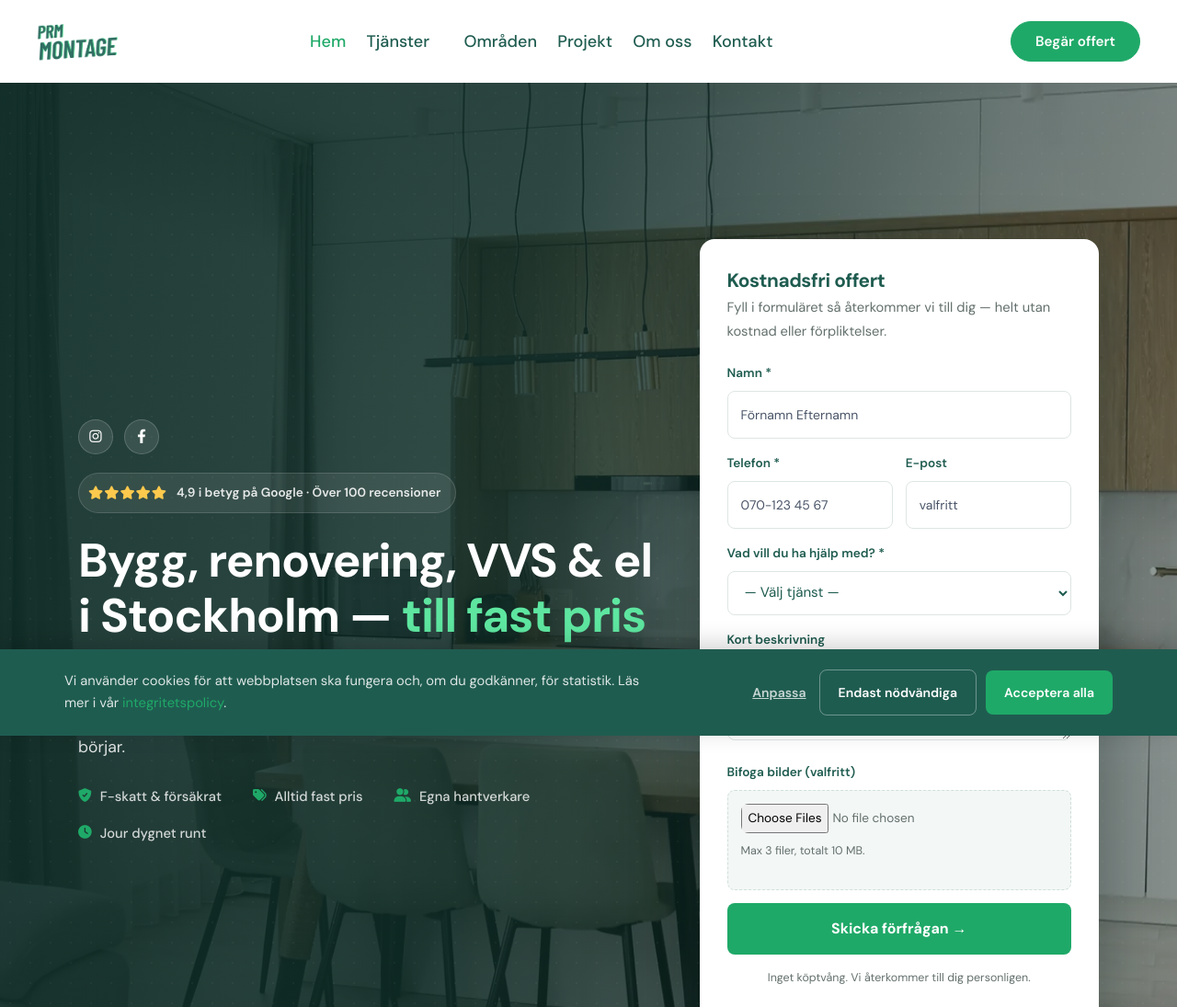
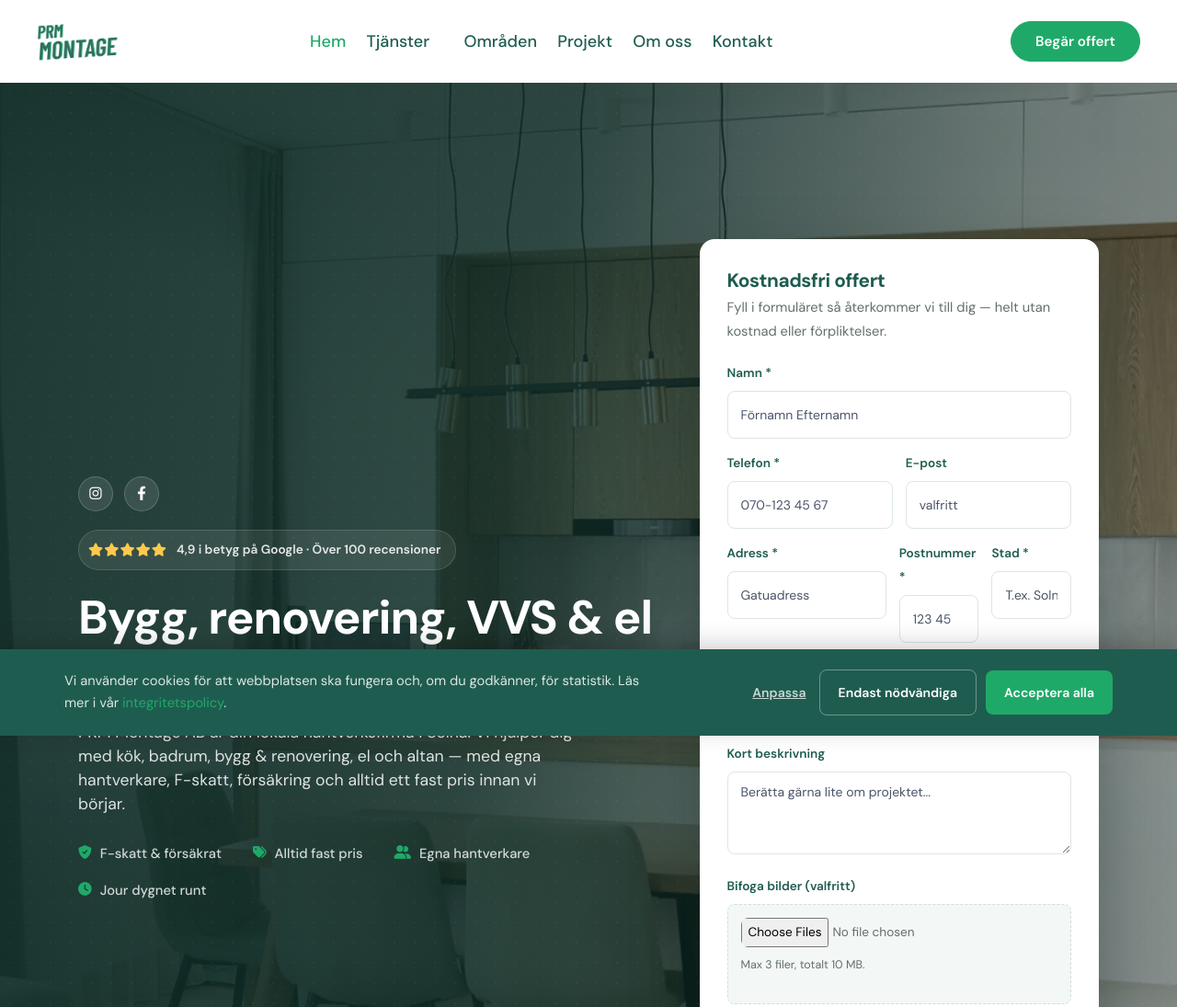
Before and after one commit to matiaslopezeffektiv/prm-montage-website, a website: page index.html in a window 1280 px wide. Shown: the top 1095 px of the page at 92% size. Drawn offline with Linux system fonts and the light colour scheme; a script that the page names is missing.

Commit message:
Lägg till adressfält i hero-formuläret, i en rad istället för tre
Hero-formuläret på startsidan får nu samma obligatoriska adress-,
postnummer- och stadfält som kontaktformuläret och offert-modalen, men
i en enda kompakt rad (ny .nt-form-row3, 2fr/1fr/1fr, kollapsar till en
kolumn under 650px) istället för att stapla dem i flera rader.

Tar samtidigt bort det tidigare undantaget för formulärtypen "offert" i
api/contact.js så att adress/postnummer/stad krävs konsekvent för alla
formulär.

```diff
--- a/api/contact.js
+++ b/api/contact.js
@@ -19,9 +19,7 @@ module.exports = async (req, res) => {
     return;
   }
 
-  // Hero-formuläret (type "offert") saknar adressfält med flit för att hålla den
-  // låg-friktionsupplevelsen ovanför vikningen — kravet gäller övriga formulär.
-  if (type !== 'offert' && (!address || !postalCode || !city)) {
+  if (!address || !postalCode || !city) {
     res.status(400).json({ error: 'Adress, postnummer och stad krävs.' });
     return;
   }
--- a/assets/css/custom.css
+++ b/assets/css/custom.css
@@ -1014,6 +1014,8 @@ a:hover { color: var(--nt-orange-dark); }
 .nt-form-field textarea { min-height: 90px; resize: vertical; }
 .nt-form-row2 { display: grid; grid-template-columns: 1fr 1fr; gap: 14px; }
 @media (max-width: 480px) { .nt-form-row2 { grid-template-columns: 1fr; } }
+.nt-form-row3 { display: grid; grid-template-columns: 2fr 1fr 1fr; gap: 14px; }
+@media (max-width: 650px) { .nt-form-row3 { grid-template-columns: 1fr; } }
 .nt-form-submit {
   width: 100%;
   background: var(--nt-orange);
--- a/index.html
+++ b/index.html
@@ -201,6 +201,20 @@
                 <div class="nt-form-field">
                   <label>E-post</label>
                   <input type="email" name="email" placeholder="valfritt">
+                </div>
+              </div>
+              <div class="nt-form-row3">
+                <div class="nt-form-field">
+                  <label>Adress *</label>
+                  <input type="text" name="address" required placeholder="Gatuadress">
+                </div>
+                <div class="nt-form-field">
+                  <label>Postnummer *</label>
+                  <input type="text" name="postalCode" required inputmode="numeric" placeholder="123 45">
+                </div>
+                <div class="nt-form-field">
+                  <label>Stad *</label>
+                  <input type="text" name="city" required placeholder="T.ex. Solna">
                 </div>
               </div>
               <div class="nt-form-field">
```
